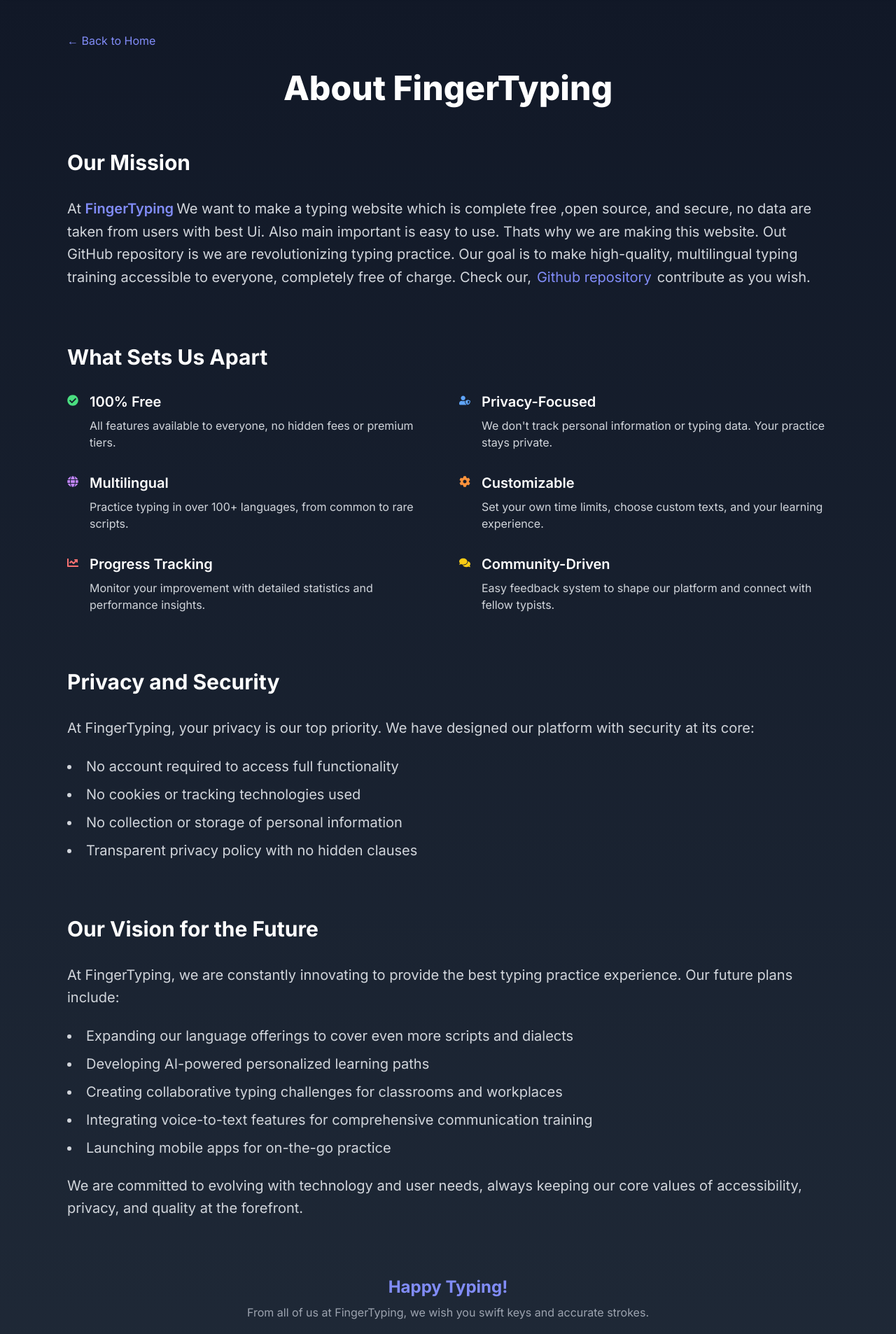
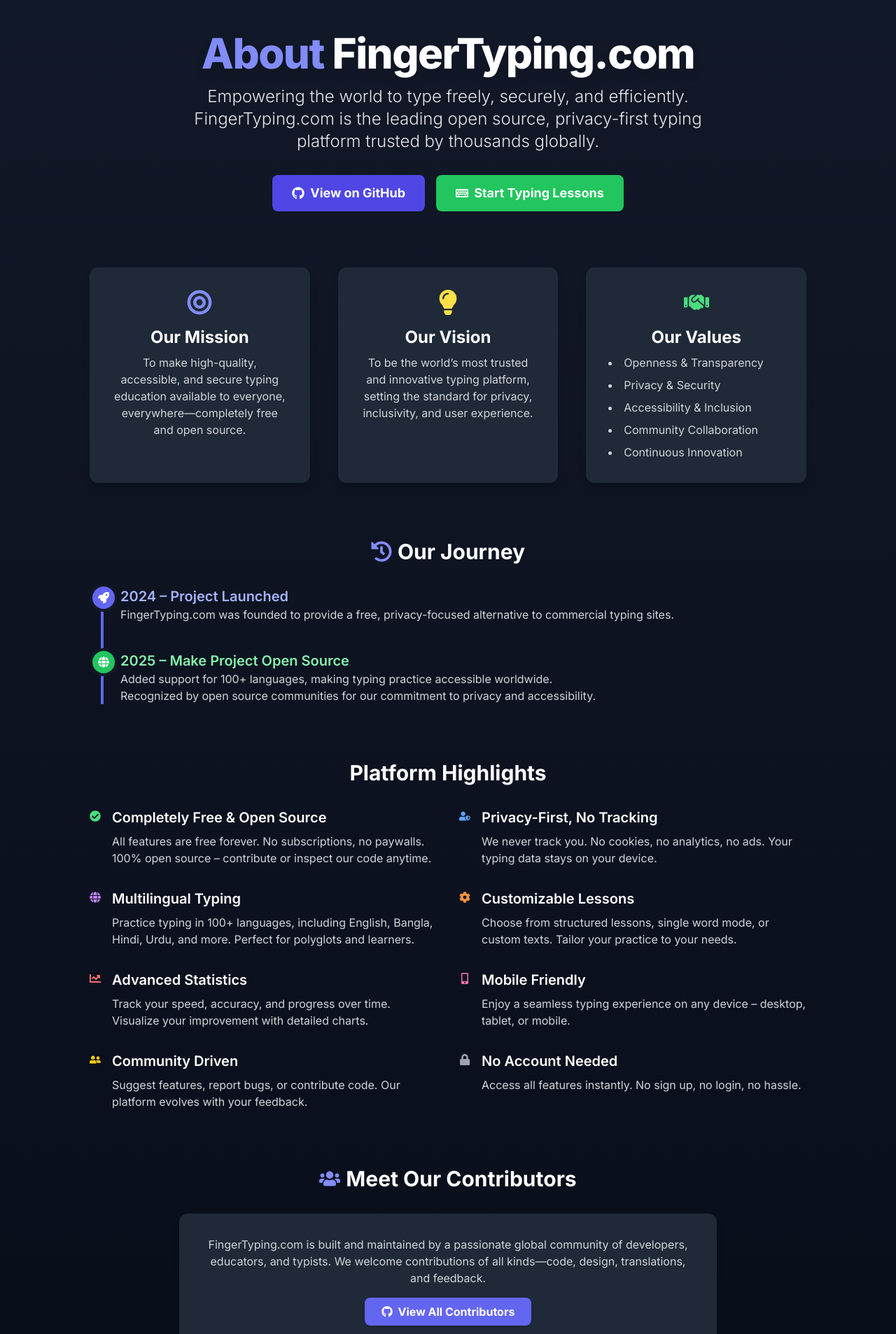
Before and after one commit to finger-typing/fingertyping, a Next.js app: page /about in a window 1280 px wide. Shown: the part 60-1966 px from the top of the page at 70% size. Built offline with nearby package versions, Linux system fonts and the light colour scheme.

Commit message:
5.9 [change about page]

```diff
--- a/src/app/about/page.tsx
+++ b/src/app/about/page.tsx
@@ -1,117 +1,231 @@
+// Professional About page for FingerTyping.com – Company-style, highly informative, polished UI
+
 import Link from "next/link";
-import Head from "next/head";
 import {
   FaCheckCircle,
   FaUserShield,
   FaGlobe,
   FaCog,
   FaChartLine,
-  FaComments,
+  FaKeyboard,
+  FaGithub,
+  FaMobileAlt,
+  FaUserFriends,
+  FaLock,
+  FaRocket,
+  FaAward,
+  FaUsers,
+  FaHistory,
+  FaBullseye,
+  FaLightbulb,
+  FaHandshake,
 } from "react-icons/fa";
+
+export const metadata = {
+  title: "About FingerTyping.com | Free, Open Source, Privacy-First Typing App",
+  description:
+    "Learn about FingerTyping.com, the leading open source, privacy-first typing platform. Discover our mission, vision, values, team, history, and commitment to free, secure, and accessible typing for all.",
+  keywords:
+    "finger typing, typing website, free typing app, open source, privacy, no tracking, typing lessons, single word typing, multilingual, best UI, typing practice, fingertyping.com, typing statistics, typing challenge, typing for kids, typing for adults, typing privacy, typing open source, typing platform, company, mission, vision, team, contributors, awards",
+  openGraph: {
+    title: "About FingerTyping.com | Free, Open Source, Privacy-First Typing App",
+    description:
+      "FingerTyping.com is a modern, open source, privacy-focused typing platform. Learn about our mission, vision, team, and commitment to free, secure, and accessible typing.",
+    url: "https://fingertyping.com/about",
+    siteName: "FingerTyping.com",
+    images: [
+      {
+        url: "/og-image.png",
+        width: 1200,
+        height: 630,
+        alt: "FingerTyping.com - Free Open Source Typing App",
+      },
+    ],
+    locale: "en_US",
+    type: "website",
+  },
+  alternates: {
+    canonical: "https://fingertyping.com/about",
+  },
+};
 
 export default function About() {
   return (
-    <>
-      <Head>
-        <title>About Finger Typing </title>
-        <meta
-          name="description"
-          content="Learn about Finger Typing, a open source, typing website for free, privacy-focused platform."
-        />
-        <script type="application/ld+json">
-          {`
-            {
-              "@context": "https://schema.org",
-              "@type": "Organization",
-              "name": "Finger Typing",
-              "description": "Open source - Free multilingual typing practice platform",
-              "url": "https://fingertyping.com",
-
-            }
-          `}
-        </script>
-      </Head>
-      <main className="min-h-screen bg-gradient-to-b from-gray-900 to-gray-800">
-        <div className="mx-auto max-w-6xl px-4 py-16 sm:px-6 lg:px-8">
-          <nav aria-label="Breadcrumb" className="mb-8">
+    <main className="min-h-screen bg-gradient-to-b from-gray-900 to-gray-950">
+      <div className="mx-auto max-w-6xl px-4 py-16 sm:px-8 lg:px-16">
+        {/* Company Hero */}
+        <section className="mb-20 text-center">
+          <h1 className="mb-4 text-6xl font-extrabold tracking-tight text-indigo-400 drop-shadow-lg">
+            About <span className="text-white">FingerTyping.com</span>
+          </h1>
+          <p className="mx-auto mb-6 max-w-3xl text-2xl font-light text-gray-200">
+            Empowering the world to type freely, securely, and efficiently.
+            FingerTyping.com is the leading open source, privacy-first typing
+            platform trusted by thousands globally.
+          </p>
+          <div className="mt-8 flex flex-wrap justify-center gap-4">
+            <a
+              href="https://github.com/finger-typing/fingertyping"
+              target="_blank"
+              rel="noopener noreferrer"
+              className="inline-flex items-center rounded-lg bg-indigo-600 px-7 py-3 text-lg font-bold text-white shadow transition hover:bg-indigo-700"
+            >
+              <FaGithub className="mr-2" /> View on GitHub
+            </a>
             <Link
-              href="/"
-              className="inline-block text-indigo-400 transition duration-300 hover:text-indigo-300"
+              href="/lesson"
+              className="inline-flex items-center rounded-lg bg-green-500 px-7 py-3 text-lg font-bold text-white shadow transition hover:bg-green-600"
             >
-              ← Back to Home
+              <FaKeyboard className="mr-2" /> Start Typing Lessons
             </Link>
-          </nav>
-
-          <h1 className="mb-16 text-center text-5xl font-extrabold text-white">
-            About FingerTyping
-          </h1>
-
-          <section className="mb-20">
-            <h2 className="mb-8 text-3xl font-bold text-white">
-              Our Mission
-            </h2>
-            <p className="mb-6 text-xl leading-relaxed text-gray-300">
-              At{" "}
-              <span className="font-semibold text-indigo-400 mr-1">
-                FingerTyping
-              </span>
-              We want to make a typing website which is complete free ,open
-              source, and secure, no data are taken from users with best Ui. Also main
-              important is easy to use. Thats why we are making this website.
-              Out GitHub repository is we are revolutionizing typing practice.
-              Our goal is to make high-quality, multilingual typing training
-              accessible to everyone, completely free of charge. Check our,
-              <Link href="https://github.com/finger-typing/fingertyping" className="mx-2 text-indigo-400 hover:underline">
-                  Github repository
-              </Link>
-              contribute as you wish.
-            </p>
+          </div>
         </section>
 
+        {/* Mission, Vision, Values */}
+        <section className="mb-20 grid gap-10 md:grid-cols-3">
+          <div className="rounded-xl bg-gray-800 p-8 text-center shadow-lg">
+            <FaBullseye className="mx-auto mb-4 text-4xl text-indigo-400" />
+            <h2 className="mb-2 text-2xl font-bold text-white">Our Mission</h2>
+            <p className="text-gray-300">
+              To make high-quality, accessible, and secure typing education
+              available to everyone, everywhere—completely free and open source.
+            </p>
+          </div>
+          <div className="rounded-xl bg-gray-800 p-8 text-center shadow-lg">
+            <FaLightbulb className="mx-auto mb-4 text-4xl text-yellow-300" />
+            <h2 className="mb-2 text-2xl font-bold text-white">Our Vision</h2>
+            <p className="text-gray-300">
+              To be the world’s most trusted and innovative typing platform,
+              setting the standard for privacy, inclusivity, and user
+              experience.
+            </p>
+          </div>
+          <div className="rounded-xl bg-gray-800 p-8 text-center shadow-lg">
+            <FaHandshake className="mx-auto mb-4 text-4xl text-green-400" />
+            <h2 className="mb-2 text-2xl font-bold text-white">Our Values</h2>
+            <ul className="mt-2 list-inside list-disc space-y-2 text-left text-gray-300">
+              <li>Openness & Transparency</li>
+              <li>Privacy & Security</li>
+              <li>Accessibility & Inclusion</li>
+              <li>Community Collaboration</li>
+              <li>Continuous Innovation</li>
+            </ul>
+          </div>
+        </section>
+
+        {/* Timeline / History */}
         <section className="mb-20">
-            <h2 className="mb-8 text-3xl font-bold text-white">
-              What Sets Us Apart
+          <h2 className="mb-8 flex items-center justify-center gap-2 text-center text-3xl font-bold text-white">
+            <FaHistory className="text-indigo-400" /> Our Journey
+          </h2>
+          <ol className="relative ml-4 border-l-4 border-indigo-500">
+            <li className="mb-10 ml-6">
+              <span className="absolute -left-4 flex h-8 w-8 items-center justify-center rounded-full bg-indigo-500 ring-4 ring-gray-900">
+                <FaRocket className="text-white" />
+              </span>
+              <h3 className="text-xl font-semibold text-indigo-300">
+                2024 – Project Launched
+              </h3>
+              <p className="text-gray-300">
+                FingerTyping.com was founded to provide a free, privacy-focused
+                alternative to commercial typing sites.
+              </p>
+            </li>
+            <li className="mb-10 ml-6">
+              <span className="absolute -left-4 flex h-8 w-8 items-center justify-center rounded-full bg-green-500 ring-4 ring-gray-900">
+                <FaGlobe className="text-white" />
+              </span>
+              <h3 className="text-xl font-semibold text-green-300">
+                2025 – Make Project Open Source
+              </h3>
+              <p className="text-gray-300">
+                Added support for 100+ languages, making typing practice
+                accessible worldwide.
+              </p>
+              <p className="text-gray-300">
+                Recognized by open source communities for our commitment to
+                privacy and accessibility.
+              </p>
+            </li>
+
+          </ol>
+        </section>
+
+        {/* Features Section */}
+        <section className="mb-20">
+          <h2 className="mb-8 text-center text-3xl font-bold text-white">
+            Platform Highlights
           </h2>
           <div className="grid gap-8 md:grid-cols-2">
             {[
               {
-                  icon: <FaCheckCircle className="text-green-400" aria-hidden="true" />,
-                  title: "100% Free",
+                icon: (
+                  <FaCheckCircle
+                    className="text-green-400"
+                    aria-hidden="true"
+                  />
+                ),
+                title: "Completely Free & Open Source",
                 description:
-                    "All features available to everyone, no hidden fees or premium tiers.",
+                  "All features are free forever. No subscriptions, no paywalls. 100% open source – contribute or inspect our code anytime.",
               },
               {
-                  icon: <FaUserShield className="text-blue-400" aria-hidden="true" />,
-                  title: "Privacy-Focused",
+                icon: (
+                  <FaUserShield className="text-blue-400" aria-hidden="true" />
+                ),
+                title: "Privacy-First, No Tracking",
                 description:
-                    "We don't track personal information or typing data. Your practice stays private.",
+                  "We never track you. No cookies, no analytics, no ads. Your typing data stays on your device.",
               },
               {
-                  icon: <FaGlobe className="text-purple-400" aria-hidden="true" />,
-                  title: "Multilingual",
+                icon: (
+                  <FaGlobe className="text-purple-400" aria-hidden="true" />
+                ),
+                title: "Multilingual Typing",
                 description:
-                    "Practice typing in over 100+ languages, from common to rare scripts.",
+                  "Practice typing in 100+ languages, including English, Bangla, Hindi, Urdu, and more. Perfect for polyglots and learners.",
               },
               {
                 icon: <FaCog className="text-orange-400" aria-hidden="true" />,
-                  title: "Customizable",
+                title: "Customizable Lessons",
                 description:
-                    "Set your own time limits, choose custom texts, and  your learning experience.",
+                  "Choose from structured lessons, single word mode, or custom texts. Tailor your practice to your needs.",
               },
               {
-                  icon: <FaChartLine className="text-red-400" aria-hidden="true" />,
-                  title: "Progress Tracking",
+                icon: (
+                  <FaChartLine className="text-red-400" aria-hidden="true" />
+                ),
+                title: "Advanced Statistics",
                 description:
-                    "Monitor your improvement with detailed statistics and performance insights.",
+                  "Track your speed, accuracy, and progress over time. Visualize your improvement with detailed charts.",
               },
               {
-                  icon: <FaComments className="text-yellow-400" aria-hidden="true" />,
-                  title: "Community-Driven",
+                icon: (
+                  <FaMobileAlt className="text-pink-400" aria-hidden="true" />
+                ),
+                title: "Mobile Friendly",
                 description:
-                    "Easy feedback system to shape our platform and connect with fellow typists.",
+                  "Enjoy a seamless typing experience on any device – desktop, tablet, or mobile.",
               },
-              ].map((feature, index) => (
-                <div key={index} className="flex items-start space-x-4">
+              {
+                icon: (
+                  <FaUserFriends
+                    className="text-yellow-400"
+                    aria-hidden="true"
+                  />
+                ),
+                title: "Community Driven",
+                description:
+                  "Suggest features, report bugs, or contribute code. Our platform evolves with your feedback.",
+              },
+              {
+                icon: <FaLock className="text-gray-400" aria-hidden="true" />,
+                title: "No Account Needed",
+                description:
+                  "Access all features instantly. No sign up, no login, no hassle.",
+              },
+            ].map((feature, idx) => (
+              <div key={idx} className="flex items-start space-x-4">
                 <div className="mt-1 flex-shrink-0">{feature.icon}</div>
                 <div>
                   <h3 className="mb-2 text-xl font-semibold text-white">
@@ -124,59 +238,130 @@
           </div>
         </section>
 
+        {/* Team / Contributors */}
         <section className="mb-20">
-            <h2 className="mb-8 text-3xl font-bold text-white">
-              Privacy and Security
+          <h2 className="mb-8 flex items-center justify-center gap-2 text-center text-3xl font-bold text-white">
+            <FaUsers className="text-indigo-400" /> Meet Our Contributors
           </h2>
-            <p className="mb-6 text-xl leading-relaxed text-gray-300">
-              At FingerTyping, your privacy is our top priority. We have
-              designed our platform with security at its core:
+          <div className="mx-auto max-w-3xl rounded-xl bg-gray-800 p-8 text-center shadow-lg">
+            <p className="mb-4 text-gray-300">
+              FingerTyping.com is built and maintained by a passionate global
+              community of developers, educators, and typists. We welcome
+              contributions of all kinds—code, design, translations, and
+              feedback.
             </p>
-            <ul className="mb-6 list-inside list-disc space-y-3 text-xl text-gray-300">
-              <li>No account required to access full functionality</li>
-              <li>No cookies or tracking technologies used</li>
-              <li>No collection or storage of personal information</li>
-              <li>Transparent privacy policy with no hidden clauses</li>
-            </ul>
+            <a
+              href="https://github.com/finger-typing/fingertyping/graphs/contributors"
+              target="_blank"
+              rel="noopener noreferrer"
+              className="inline-flex items-center rounded-lg bg-indigo-500 px-6 py-2 font-bold text-white shadow transition hover:bg-indigo-600"
+            >
+              <FaGithub className="mr-2" /> View All Contributors
+            </a>
+          </div>
         </section>
 
+        {/* Press & Recognition */}
         <section className="mb-20">
-            <h2 className="mb-8 text-3xl font-bold text-white">
-              Our Vision for the Future
+          <h2 className="mb-8 flex items-center justify-center gap-2 text-center text-3xl font-bold text-white">
+            <FaAward className="text-yellow-400" /> Press & Recognition
           </h2>
-            <p className="mb-6 text-xl leading-relaxed text-gray-300">
-              At FingerTyping, we are constantly innovating to provide the best
-              typing practice experience. Our future plans include:
+          <div className="mx-auto max-w-3xl rounded-xl bg-gray-800 p-8 text-center shadow-lg">
+            <p className="mb-2 text-gray-300">
+              FingerTyping.com has been featured in open source and tech
+              communities for its commitment to privacy, accessibility, and open
+              collaboration.
             </p>
-            <ul className="mb-6 list-inside list-disc space-y-3 text-xl text-gray-300">
-              <li>
-                Expanding our language offerings to cover even more scripts and
-                dialects
-              </li>
-              <li>Developing AI-powered personalized learning paths</li>
-              <li>
-                Creating collaborative typing challenges for classrooms and
-                workplaces
-              </li>
-              <li>
-                Integrating voice-to-text features for comprehensive
-                communication training
-              </li>
-              <li>Launching mobile apps for on-the-go practice</li>
-            </ul>
-            <p className="text-xl leading-relaxed text-gray-300">
-              We are committed to evolving with technology and user needs,
-              always keeping our core values of accessibility, privacy, and
-              quality at the forefront.
+            <p className="text-sm text-gray-400">
+              <em>
+                “A model for privacy-first, open source education platforms.”
+              </em>{" "}
+              — Open Source Weekly
             </p>
+          </div>
         </section>
 
-          <footer className="mt-16 text-center text-gray-400">
+        {/* FAQ */}
+        <section className="mb-20">
+          <h2 className="mb-8 text-center text-3xl font-bold text-white">
+            Frequently Asked Questions
+          </h2>
+          <div className="mx-auto max-w-3xl space-y-6">
+            <div>
+              <h3 className="text-xl font-semibold text-indigo-300">
+                Is FingerTyping.com really free?
+              </h3>
+              <p className="text-gray-300">
+                Yes! All features are free and always will be. No subscriptions,
+                no paywalls.
+              </p>
+            </div>
+            <div>
+              <h3 className="text-xl font-semibold text-indigo-300">
+                Do I need to create an account?
+              </h3>
+              <p className="text-gray-300">
+                No account or login is required. Just start typing!
+              </p>
+            </div>
+            <div>
+              <h3 className="text-xl font-semibold text-indigo-300">
+                Is my data safe?
+              </h3>
+              <p className="text-gray-300">
+                Absolutely. We don’t collect, store, or share any personal or
+                typing data. Your privacy is our priority.
+              </p>
+            </div>
+            <div>
+              <h3 className="text-xl font-semibold text-indigo-300">
+                Can I contribute or suggest features?
+              </h3>
+              <p className="text-gray-300">
+                Yes! Visit our{" "}
+                <a
+                  href="https://github.com/finger-typing/fingertyping"
+                  className="text-indigo-400 underline"
+                  target="_blank"
+                  rel="noopener noreferrer"
+                >
+                  GitHub
+                </a>{" "}
+                to contribute or open an issue.
+              </p>
+            </div>
+            <div>
+              <h3 className="text-xl font-semibold text-indigo-300">
+                What devices are supported?
+              </h3>
+              <p className="text-gray-300">
+                FingerTyping.com works on all modern browsers, desktops,
+                tablets, and smartphones.
+              </p>
+            </div>
+          </div>
+        </section>
+
+        {/* Call to Action */}
+        <section className="mt-16 text-center">
+          <h2 className="mb-4 text-3xl font-bold text-indigo-400">
+            Ready to Improve Your Typing?
+          </h2>
+          <Link
+            href="/lesson"
+            className="inline-flex items-center rounded-lg bg-green-500 px-8 py-4 text-xl font-bold text-white shadow transition hover:bg-green-600"
+          >
+            <FaRocket className="mr-2" /> Start Practicing Now
+          </Link>
+        </section>
+
+        {/* Footer */}
+        <footer className="mt-20 text-center text-gray-400">
           <p className="mb-2 text-2xl font-bold text-indigo-400">
             Happy Typing!
           </p>
           <p className="mb-4">
-              From all of us at FingerTyping, we wish you swift keys and
+            From all of us at FingerTyping.com, we wish you swift keys and
             accurate strokes.
           </p>
           <nav className="mb-4">
@@ -199,6 +384,5 @@
         </footer>
       </div>
     </main>
-    </>
   );
 }
```
Lines whose indentation alone changed are shown as unchanged.
